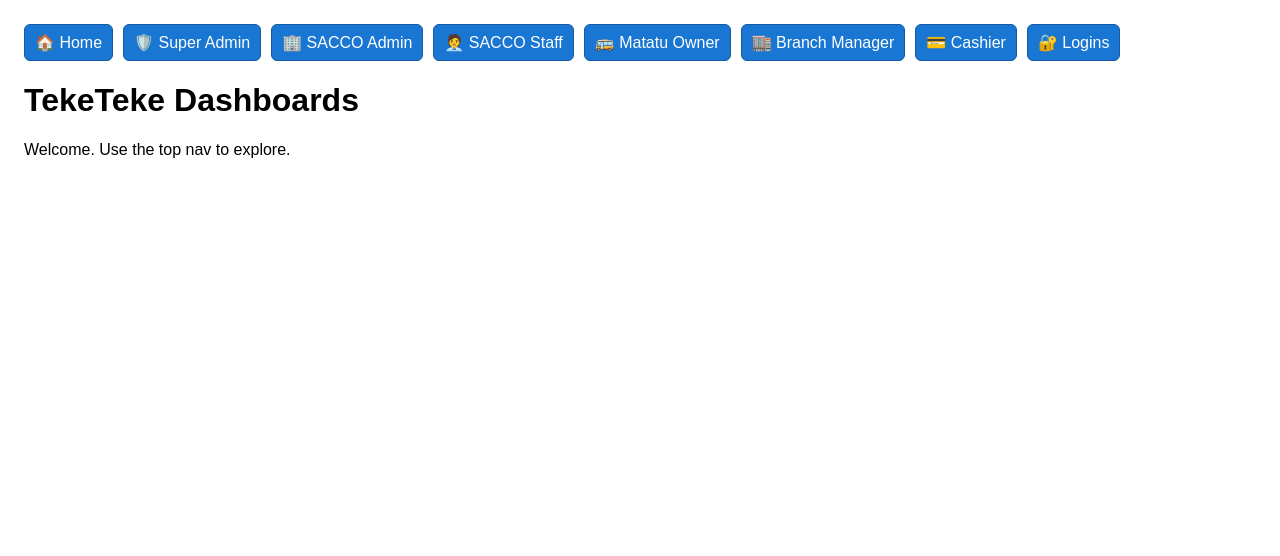
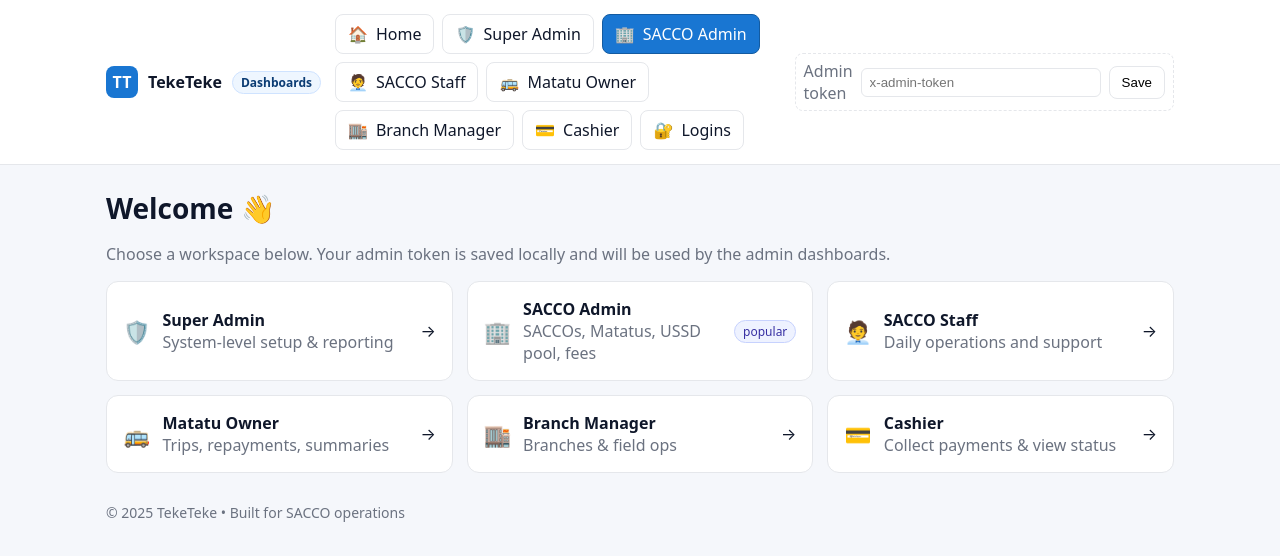
Before and after one commit to kirish34/teketeke, a website: page public/index.html in a window 1280 px wide. Drawn offline with Linux system fonts and the light colour scheme.

Commit message:
ui(home): add top menu bar and dashboard tiles

```diff
--- a/public/index.html
+++ b/public/index.html
@@ -1,14 +1,140 @@
 <!doctype html>
-<html>
+<html lang="en">
 <head>
   <meta charset="utf-8"/>
   <meta name="viewport" content="width=device-width,initial-scale=1"/>
   <title>TekeTeke Dashboards</title>
-  <script src="/js/nav.js" defer></script>
-  <style>body{font-family:Arial,Helvetica,sans-serif;padding:16px}</style>
+  <style>
+    :root{
+      --brand:#1976d2; --brand-700:#135ba1;
+      --ink:#0f172a; --bg:#f5f7fb; --panel:#fff; --muted:#6b7280; --border:#e5e7eb;
+    }
+    *{box-sizing:border-box} html,body{margin:0;padding:0}
+    body{font-family:system-ui,-apple-system,Segoe UI,Roboto,Arial,Helvetica,sans-serif;background:var(--bg);color:var(--ink)}
+    a{color:inherit;text-decoration:none}
+
+    /* header / top bar */
+    .top{position:sticky;top:0;z-index:10;background:var(--panel);border-bottom:1px solid var(--border)}
+    .wrap{max-width:1100px;margin:0 auto;padding:14px 16px;display:flex;gap:14px;align-items:center}
+    .logo{display:flex;align-items:center;gap:10px;font-weight:700}
+    .badge{background:#eef6ff;color:#0b3c74;border:1px solid #cfe3ff;padding:2px 8px;border-radius:999px;font-size:12px}
+    .spacer{flex:1}
+    .nav{display:flex;gap:8px;flex-wrap:wrap}
+    .btn{display:inline-flex;align-items:center;gap:8px;padding:8px 12px;border-radius:8px;border:1px solid var(--border);background:#fff}
+    .btn.primary{background:var(--brand);border-color:var(--brand-700);color:#fff}
+    .btn:hover{filter:brightness(.98)}
+    .btn.primary:hover{background:var(--brand-700)}
+    .adm{display:flex;align-items:center;gap:8px;border:1px dashed var(--border);padding:6px 8px;border-radius:8px}
+    .adm input{border:1px solid var(--border);border-radius:6px;padding:6px 8px;min-width:240px}
+
+    /* hero + grid */
+    .hero{max-width:1100px;margin:24px auto 0;padding:0 16px}
+    .title{font-size:28px;margin:10px 0 6px}
+    .muted{color:var(--muted)}
+    .grid{max-width:1100px;margin:16px auto;padding:0 16px;display:grid;grid-template-columns:repeat(3,minmax(0,1fr));gap:14px}
+    @media (max-width:900px){.grid{grid-template-columns:repeat(2,minmax(0,1fr))}}
+    @media (max-width:640px){.grid{grid-template-columns:1fr}}
+    .card{background:var(--panel);border:1px solid var(--border);border-radius:12px;padding:16px;display:flex;gap:12px;align-items:center}
+    .card .ico{font-size:22px}
+    .card .go{margin-left:auto}
+    .chip{display:inline-block;background:#eef2ff;color:#3730a3;border:1px solid #c7d2fe;padding:2px 8px;border-radius:999px;font-size:12px}
+
+    footer{max-width:1100px;margin:20px auto;padding:10px 16px;color:var(--muted);font-size:14px}
+  </style>
 </head>
 <body>
-  <h1>TekeTeke Dashboards</h1>
-  <p>Welcome. Use the top nav to explore.</p>
+
+  <!-- Top menu bar -->
+  <header class="top">
+    <div class="wrap">
+      <div class="logo">
+        <span style="display:inline-flex;align-items:center;justify-content:center;width:32px;height:32px;border-radius:8px;background:var(--brand);color:#fff">TT</span>
+        <span>TekeTeke</span>
+        <span class="badge">Dashboards</span>
+      </div>
+
+      <nav class="nav">
+        <a class="btn" href="/"><span>🏠</span>Home</a>
+        <a class="btn" href="/super/super-admin.html"><span>🛡️</span>Super Admin</a>
+        <a class="btn primary" href="/sacco/admin-dashboard.html"><span>🏢</span>SACCO Admin</a>
+        <a class="btn" href="/sacco/staff-dashboard.html"><span>🧑‍💼</span>SACCO Staff</a>
+        <a class="btn" href="/matatu/owner-dashboard.html"><span>🚌</span>Matatu Owner</a>
+        <a class="btn" href="/super/manager-dashboard.html"><span>🏬</span>Branch Manager</a>
+        <a class="btn" href="/cashier/dashboard.html"><span>💳</span>Cashier</a>
+        <a class="btn" href="/auth/role-select.html"><span>🔐</span>Logins</a>
+      </nav>
+
+      <div class="spacer"></div>
+
+      <!-- quick admin token saver (optional) -->
+      <div class="adm" title="Stored locally in your browser">
+        <span class="muted">Admin token</span>
+        <input id="adm_token" placeholder="x-admin-token"/>
+        <button class="btn" id="save_token">Save</button>
+      </div>
+    </div>
+  </header>
+
+  <!-- Hero -->
+  <section class="hero">
+    <h1 class="title">Welcome 👋</h1>
+    <p class="muted">Choose a workspace below. Your admin token is saved locally and will be used by the admin dashboards.</p>
+  </section>
+
+  <!-- Dashboard tiles -->
+  <main class="grid">
+    <a class="card" href="/super/super-admin.html">
+      <div class="ico">🛡️</div>
+      <div><strong>Super Admin</strong><div class="muted">System-level setup & reporting</div></div>
+      <span class="go">→</span>
+    </a>
+
+    <a class="card" href="/sacco/admin-dashboard.html">
+      <div class="ico">🏢</div>
+      <div><strong>SACCO Admin</strong><div class="muted">SACCOs, Matatus, USSD pool, fees</div></div>
+      <span class="chip">popular</span>
+    </a>
+
+    <a class="card" href="/sacco/staff-dashboard.html">
+      <div class="ico">🧑‍💼</div>
+      <div><strong>SACCO Staff</strong><div class="muted">Daily operations and support</div></div>
+      <span class="go">→</span>
+    </a>
+
+    <a class="card" href="/matatu/owner-dashboard.html">
+      <div class="ico">🚌</div>
+      <div><strong>Matatu Owner</strong><div class="muted">Trips, repayments, summaries</div></div>
+      <span class="go">→</span>
+    </a>
+
+    <a class="card" href="/super/manager-dashboard.html">
+      <div class="ico">🏬</div>
+      <div><strong>Branch Manager</strong><div class="muted">Branches & field ops</div></div>
+      <span class="go">→</span>
+    </a>
+
+    <a class="card" href="/cashier/dashboard.html">
+      <div class="ico">💳</div>
+      <div><strong>Cashier</strong><div class="muted">Collect payments & view status</div></div>
+      <span class="go">→</span>
+    </a>
+  </main>
+
+  <footer>
+    © <span id="yr"></span> TekeTeke • Built for SACCO operations
+  </footer>
+
+  <script>
+    // save/reload admin token locally (used by admin dashboards)
+    const t = localStorage.getItem('tt_admin_token') || '';
+    const $ = sel => document.querySelector(sel);
+    $('#adm_token').value = t;
+    $('#save_token').onclick = () => {
+      localStorage.setItem('tt_admin_token', $('#adm_token').value.trim());
+      const b = $('#save_token'); const old = b.textContent; b.textContent = 'Saved ✓';
+      setTimeout(()=> b.textContent = old, 900);
+    };
+    document.getElementById('yr').textContent = new Date().getFullYear();
+  </script>
 </body>
 </html>
```
